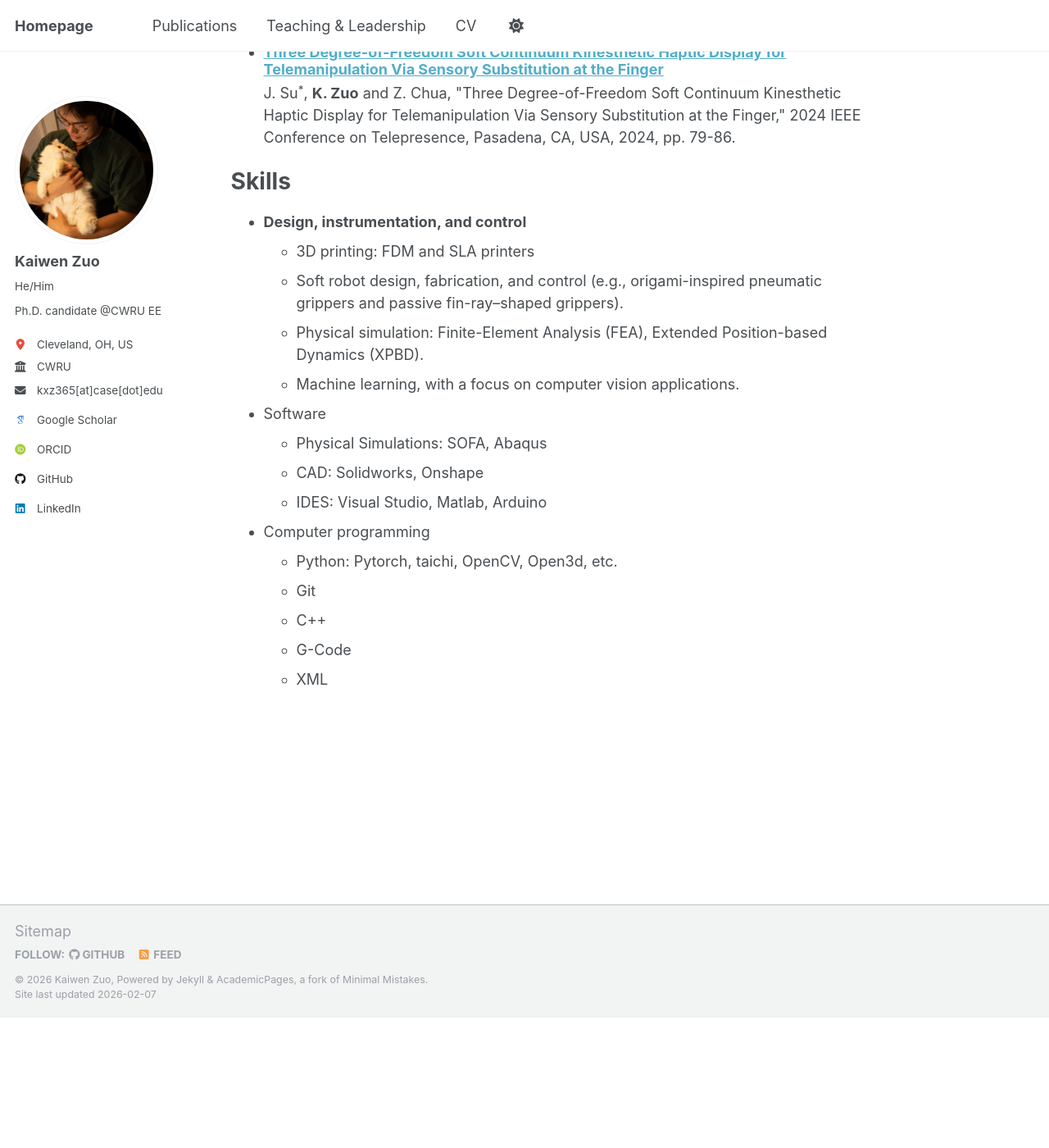
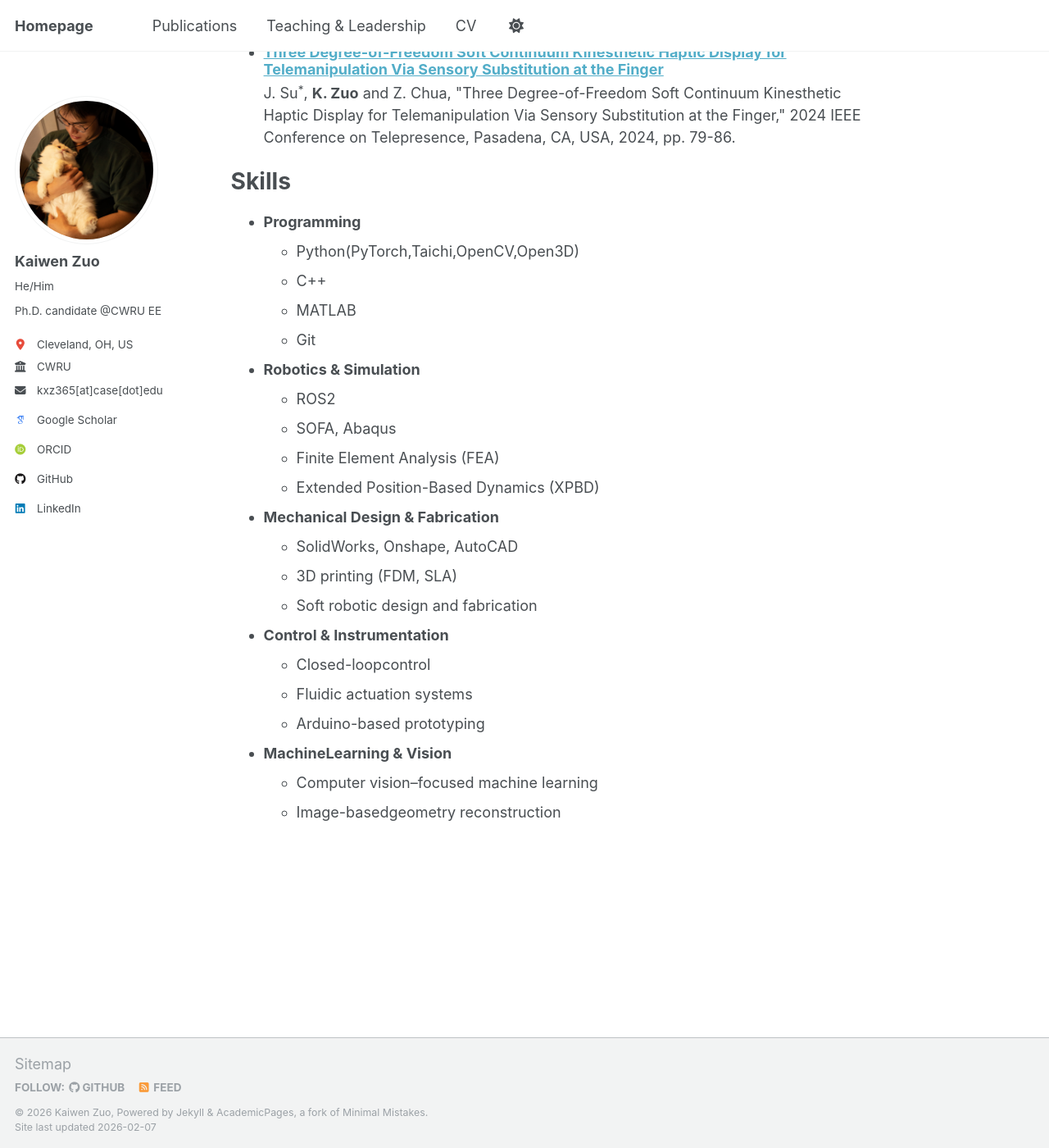
Before and after one commit to Cuberkk/Cuberkk.github.io, a Jekyll site: the page built from _pages/about.md, in a window 1280 px wide and 1400 px high, scrolled down 854 px. Shown: the whole window at 82% size. Built offline with Jekyll 4.4.1, drawn with Linux system fonts in a browser that asks for light colours; some web fonts are replaced; a script that is not in the unit is left out; before the commit the page ends 2095 px from its top, so only the background shows below that.

Commit message:
Update the about md

```diff
--- a/_pages/about.md
+++ b/_pages/about.md
@@ -32,18 +32,24 @@ Publications
 
 Skills
 ======
-* <strong>Design, instrumentation, and control </strong>
-  * 3D printing: FDM and SLA printers
-  * Soft robot design, fabrication, and control (e.g., origami-inspired pneumatic grippers and passive fin-ray–shaped grippers).
-  * Physical simulation: Finite-Element Analysis (FEA), Extended Position-based Dynamics (XPBD).
-  * Machine learning, with a focus on computer vision applications.
-* Software
-  * Physical Simulations: SOFA, Abaqus
-  * CAD: Solidworks, Onshape
-  * IDES: Visual Studio, Matlab, Arduino
-* Computer programming
-  * Python: Pytorch, taichi, OpenCV, Open3d, etc.
+* <strong>Programming</strong>
+  * Python(PyTorch,Taichi,OpenCV,Open3D)
+  * C++
+  * MATLAB
   * Git
-  * C++
-  * G-Code
-  * XML
+* <strong>Robotics & Simulation</strong>
+  * ROS2
+  * SOFA, Abaqus
+  * Finite Element Analysis (FEA)
+  * Extended Position-Based Dynamics (XPBD)
+* <strong>Mechanical Design & Fabrication</strong>
+  * SolidWorks, Onshape, AutoCAD
+  * 3D printing (FDM, SLA)
+  * Soft robotic design and fabrication
+* <strong>Control & Instrumentation</strong>
+  * Closed-loopcontrol
+  * Fluidic actuation systems
+  * Arduino-based prototyping
+* <strong>MachineLearning & Vision</strong>
+  * Computer vision–focused machine learning
+  * Image-basedgeometry reconstruction
```
Also changed, not shown: _publications/KZ_VBFE_RAL.md (+1 -1 lines).
